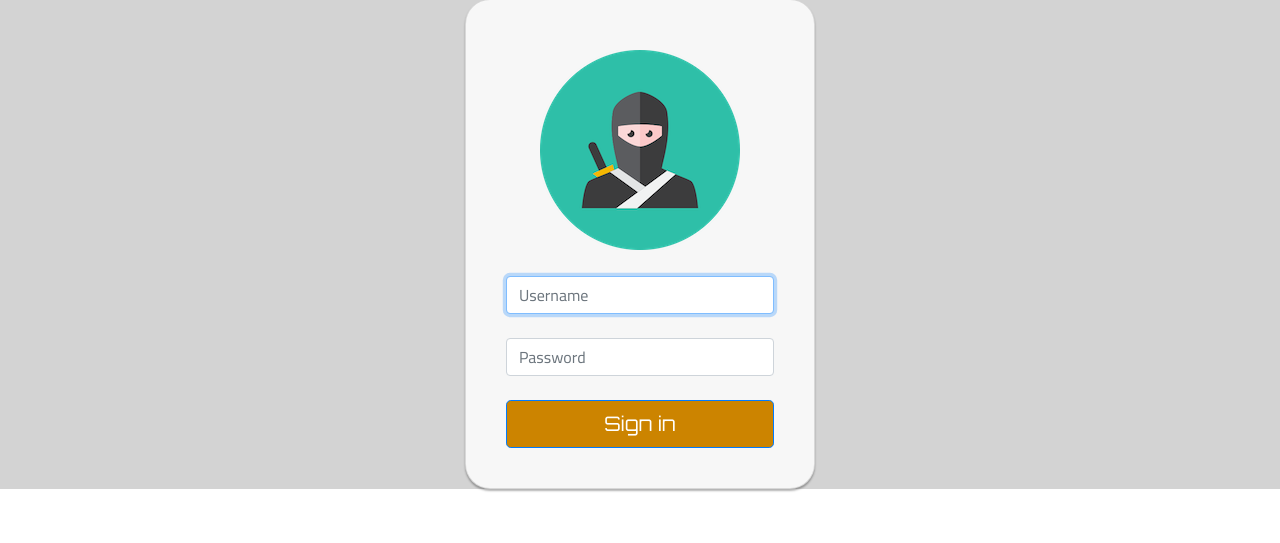
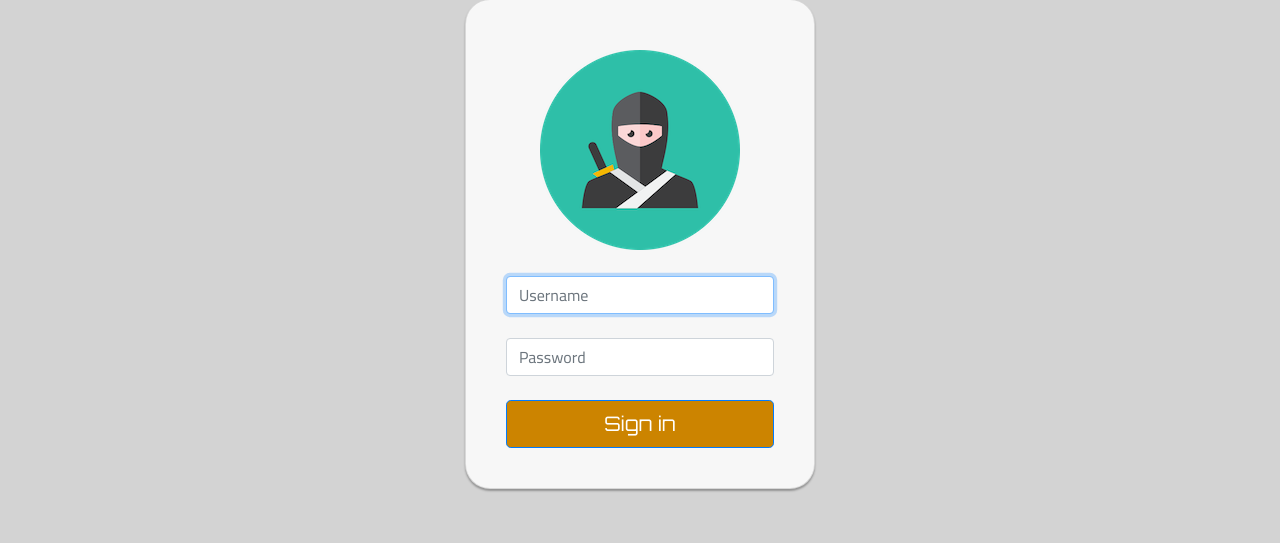
Before and after one commit to gameshot/gameshot.fun, a Symfony app: template templates/User/Login.html.twig in a window 1280 px wide. Shown: the part 257-800 px from the top of the page. Run offline with Twig, Linux system fonts and the light colour scheme; the template is opened without the code that fills it, so the values that code supplies are empty; some libraries are stand-ins or nearby versions.

Commit message:
login css update

```diff
--- a/public/css/main.css
+++ b/public/css/main.css
@@ -1,3 +1,8 @@
+html, body {
+    height: 100vh;
+}
+
+
 body {
     background-color: lightgrey;
 }
--- a/public/css/policies.css
+++ b/public/css/policies.css
@@ -1,3 +1,6 @@
+.container-fluid{
+    height: 100%;
+}
 
 /* jumbotron properties as backgroud color and opacity JP */
 .jumbotron {
```
Also changed, not shown: public/css/register.css (+9 -0 lines).
